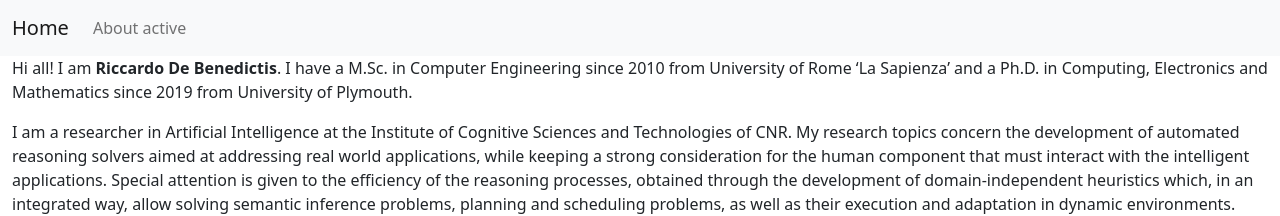
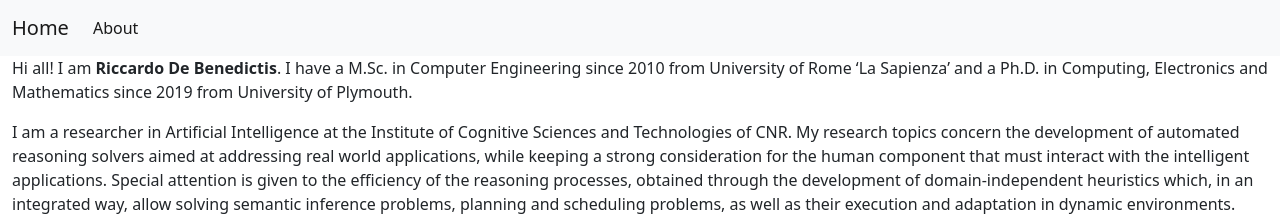
Before and after one commit to riccardodebenedictis/riccardodebenedictis.github.io, a Jekyll site: the page built from about.md, in a window 1280 px wide. Shown: the top 216 px of the page. Built offline with Jekyll 4.4.1, drawn with Linux system fonts in a browser that asks for light colours.

Commit message:
solved minor issue..

```diff
--- a/_includes/navigation.html
+++ b/_includes/navigation.html
@@ -1,10 +1,10 @@
 <nav class="navbar navbar-expand-lg bg-light">
     <div class="container-fluid">
-        <a class="navbar-brand {% if page.url=="/" %}active{% endif %}" href="/">Home {% if page.url=="/" %}active{% endif %}</a>
+        <a class="navbar-brand {% if page.url=="/" %}active{% endif %}" href="/">Home</a>
         <div class="collapse navbar-collapse" id="navbarNav">
             <ul class="navbar-nav">
                 <li class="nav-item">
-                    <a class="nav-link {% if page.url=="/about" %}active{% endif %}" href="/about">About {% if page.url=="/about/" %}active{% endif %}</a>
+                    <a class="nav-link {% if page.url=="/about/" %}active{% endif %}" href="/about/">About</a>
                 </li>
             </ul>
         </div>
```
